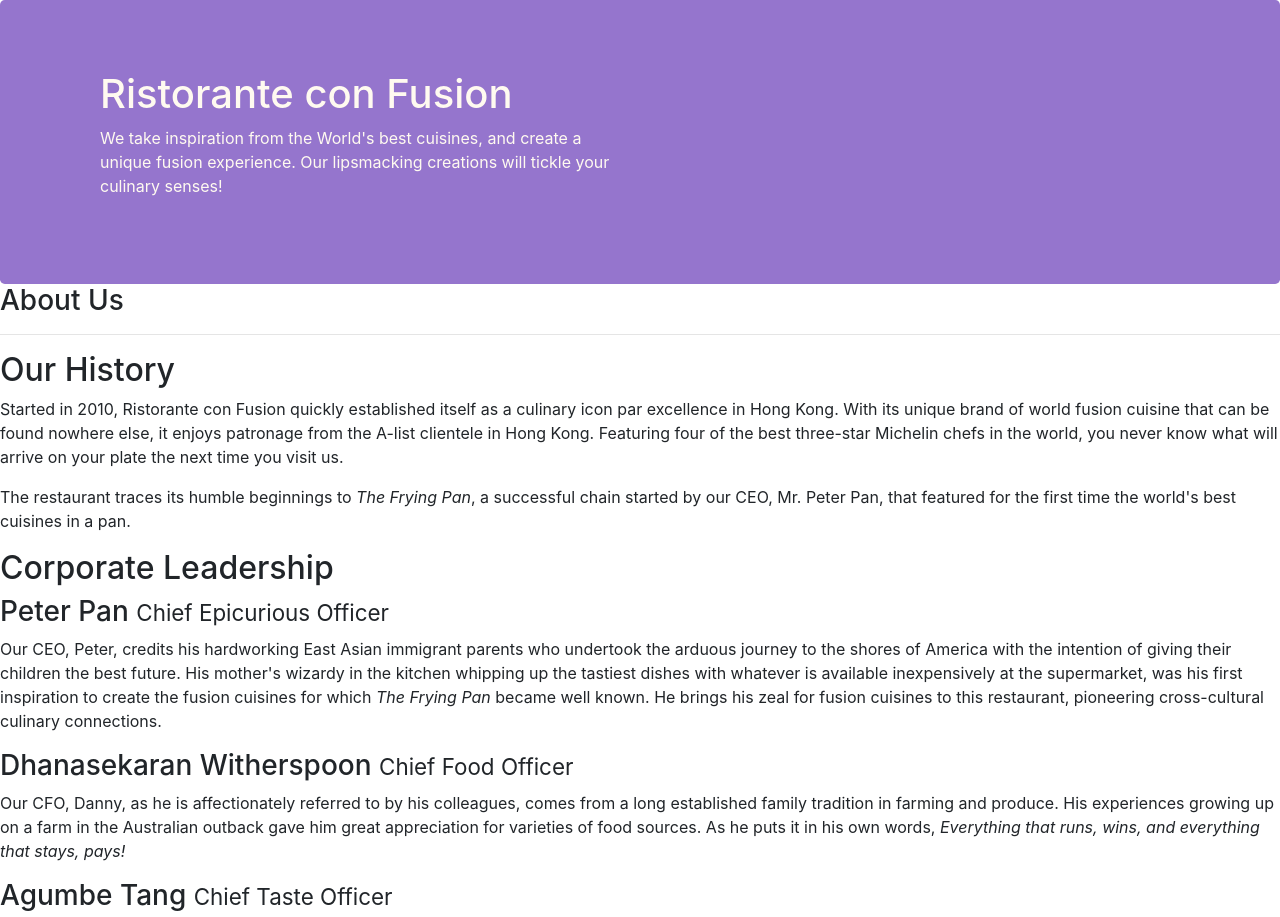
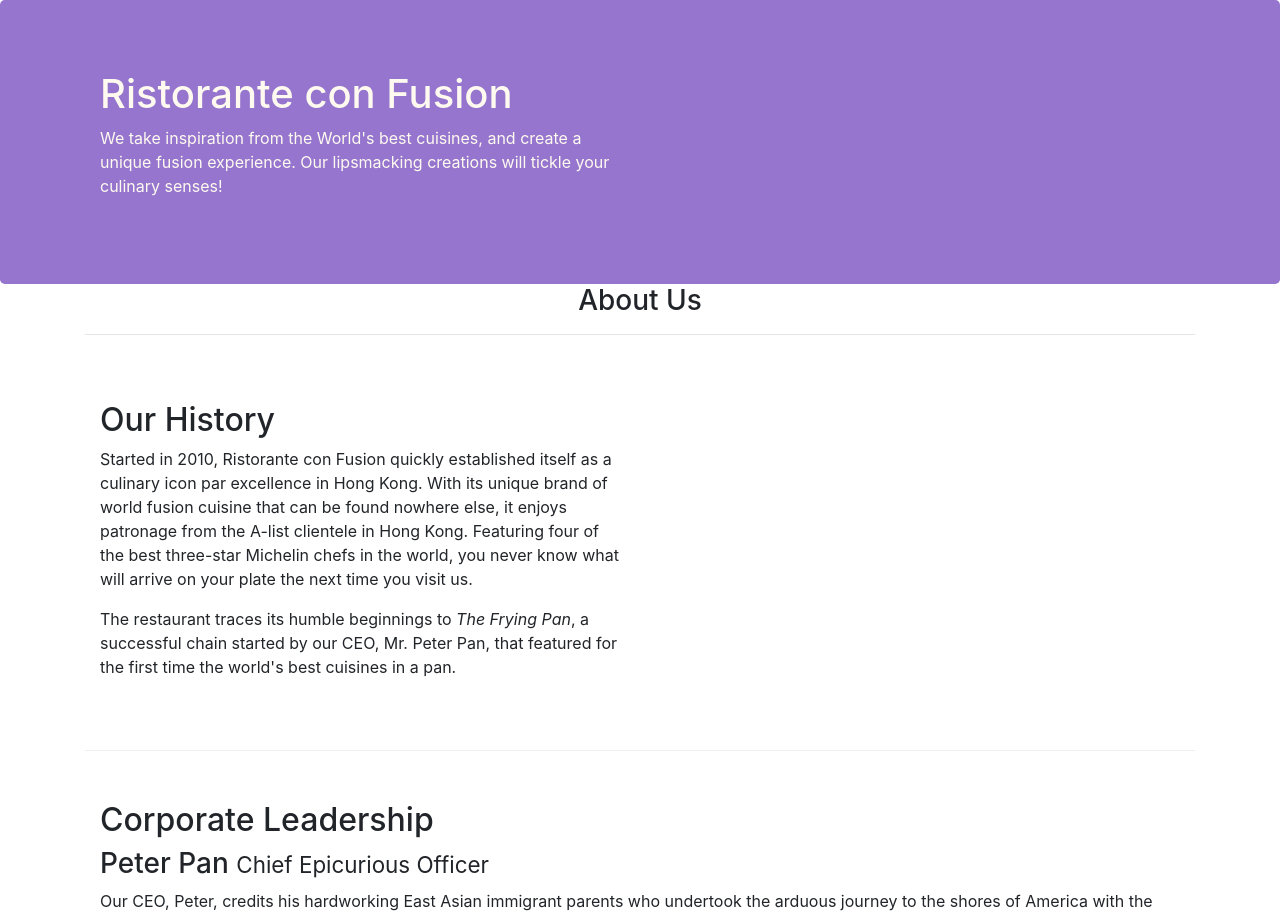
Before and after one commit to dhillon64/bootstrap4website, a website: page aboutus.html in a window 1280 px wide. Shown: the top 917 px of the page. Drawn offline with nearby package versions, Linux system fonts and the light colour scheme.

Commit message:
assignment 1 task 2

```diff
--- a/aboutus.html
+++ b/aboutus.html
@@ -25,16 +25,16 @@
         </div>
     </header>
 
-    <div>
-        <div>
-            <div>
+    <div class="container">
+        <div class="row row content text-center">
+            <div class=col-12>
                <h3>About Us</h3>
                <hr>
             </div>
         </div>
 
-        <div>
-            <div>
+        <div class="row row-content">
+            <div class="col-6">
                 <h2>Our History</h2>
                 <p>Started in 2010, Ristorante con Fusion quickly established itself as a culinary icon par excellence in Hong Kong. With its unique brand of world fusion cuisine that can be found nowhere else, it enjoys patronage from the A-list clientele in Hong Kong.  Featuring four of the best three-star Michelin chefs in the world, you never know what will arrive on your plate the next time you visit us.</p>
                 <p>The restaurant traces its humble beginnings to <em>The Frying Pan</em>, a successful chain started by our CEO, Mr. Peter Pan, that featured for the first time the world's best cuisines in a pan.</p>
@@ -44,8 +44,8 @@
         </div>
 
 
-        <div>
-            <div>
+        <div class="row row-content">
+            <div class="col-12">
                 <h2>Corporate Leadership</h2>
                 <h3>Peter Pan <small>Chief Epicurious Officer</small></h3>
                 <p>Our CEO, Peter, credits his hardworking East Asian immigrant parents who undertook the arduous journey to the shores of America with the intention of giving their children the best future. His mother's wizardy in the kitchen whipping up the tastiest dishes with whatever is available inexpensively at the supermarket, was his first inspiration to create the fusion cuisines for which <em>The Frying Pan</em> became well known. He brings his zeal for fusion cuisines to this restaurant, pioneering cross-cultural culinary connections.</p>
```
